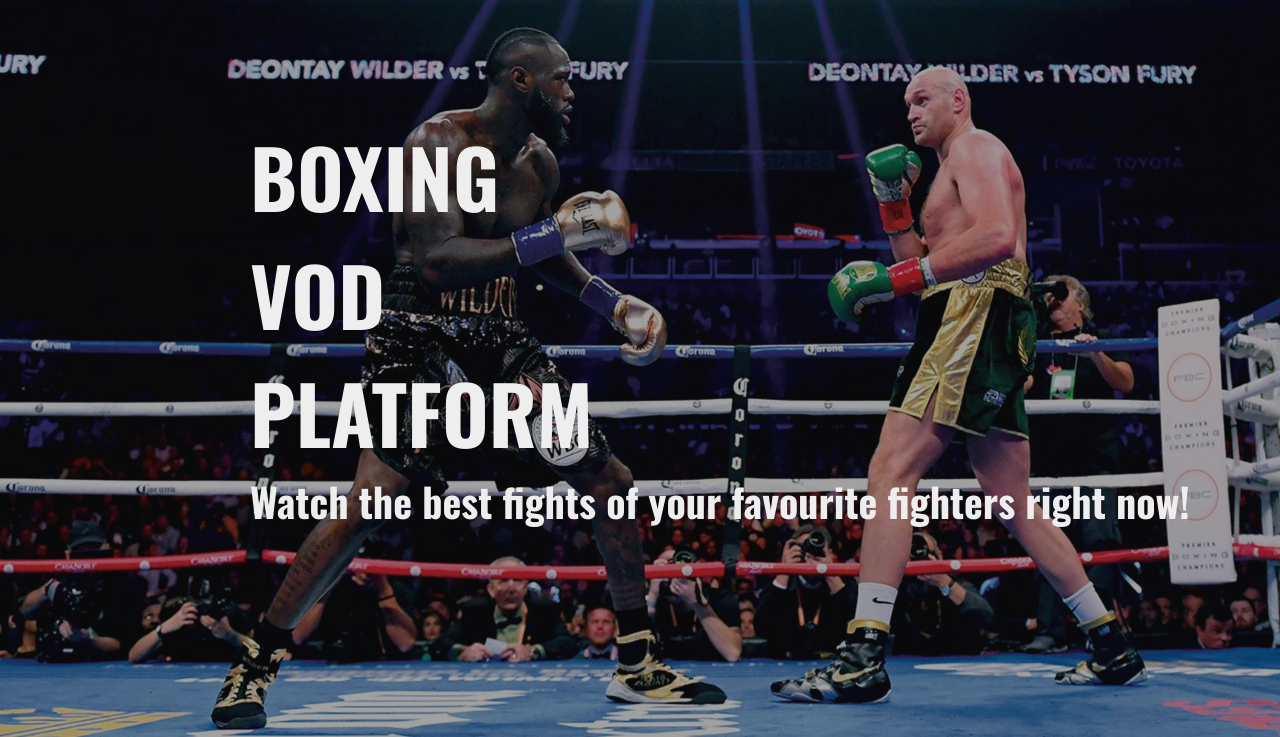
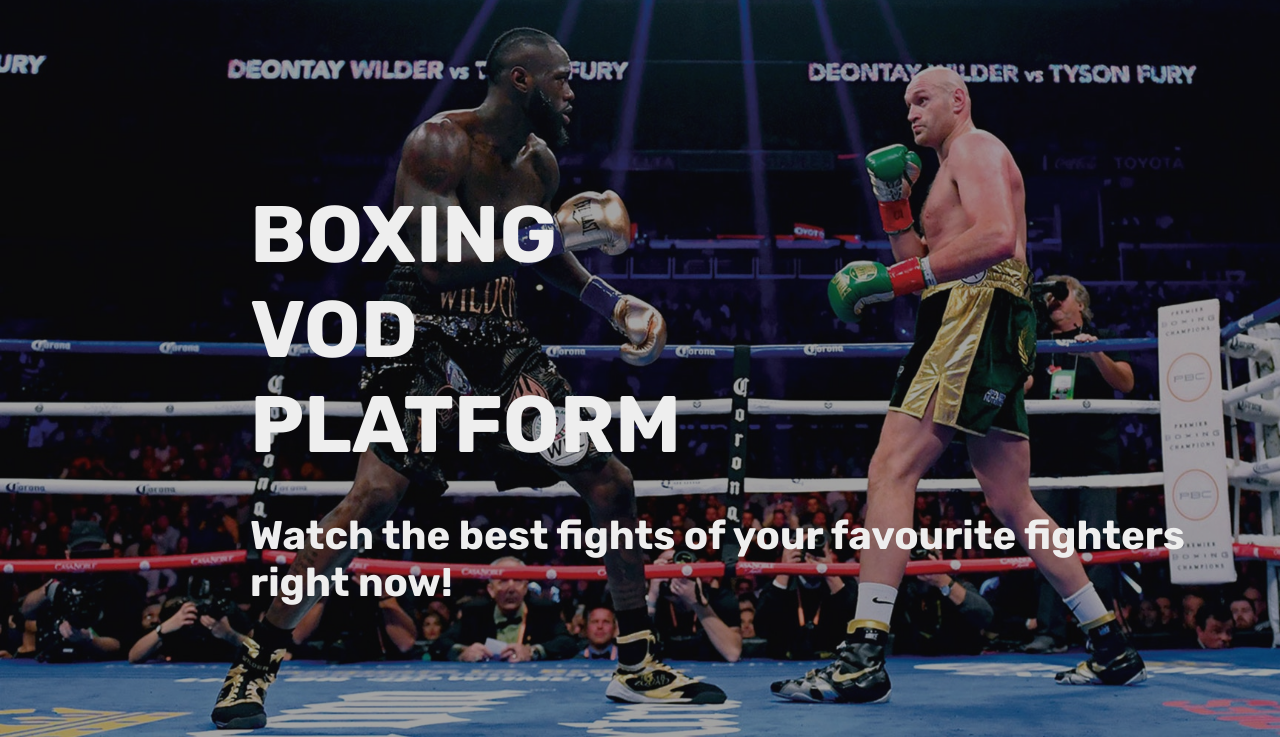
Before and after one commit to krolgongow/boxing-vod-platform, a plain HTML site: page index.html in a window 1280 px wide. Shown: the part 63-800 px from the top of the page. Drawn offline with nearby package versions, Linux system fonts and the light colour scheme.

Commit message:
changing fonts

```diff
--- a/index.html
+++ b/index.html
@@ -6,7 +6,7 @@
     <meta name="viewport" content="width=device-width, initial-scale=1.0" />
     <title>BVP</title>
     <link
-      href="https://fonts.googleapis.com/css2?family=Oswald:wght@400;700&display=swap"
+      href="https://fonts.googleapis.com/css2?family=Rubik:wght@400;700&display=swap"
       rel="stylesheet"
     />
     <link rel="icon" href="assets/logo.JPG" />
--- a/style.css
+++ b/style.css
@@ -1,4 +1,4 @@
-/* font-family: 'Oswald', sans-serif; */
+/* font-family: 'Rubik', sans-serif; */
 
 * {
   box-sizing: border-box;
@@ -9,7 +9,7 @@
   width: 100vw;
   max-width: 100vw;
   background-color: #111;
-  font-family: "Oswald", sans-serif;
+  font-family: "Rubik", sans-serif;
 }
 
 /* header */
@@ -67,13 +67,14 @@ li {
   background-color: rgba(20, 20, 20, 0.4);
 }
 .main__h1 {
-  padding-top: 180px;
+  padding-top: 250px;
   padding-left: 250px;
   font-size: 80px;
   text-transform: uppercase;
   color: #eee;
 }
 .main__h2 {
+  padding-top: 40px;
   padding-left: 250px;
   color: #eee;
   font-size: 40px;
```
